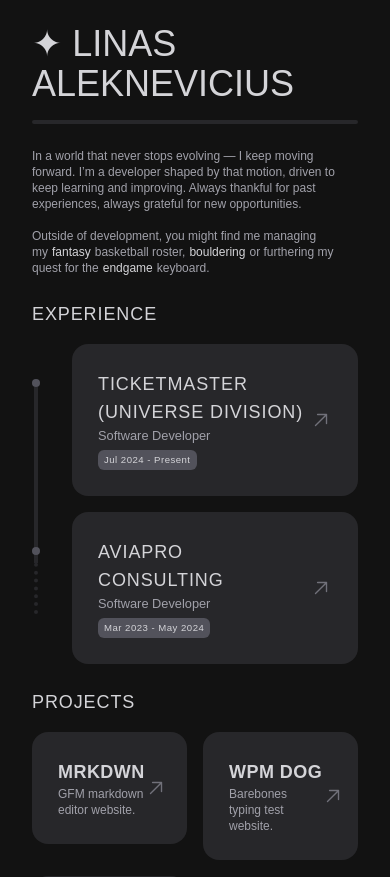
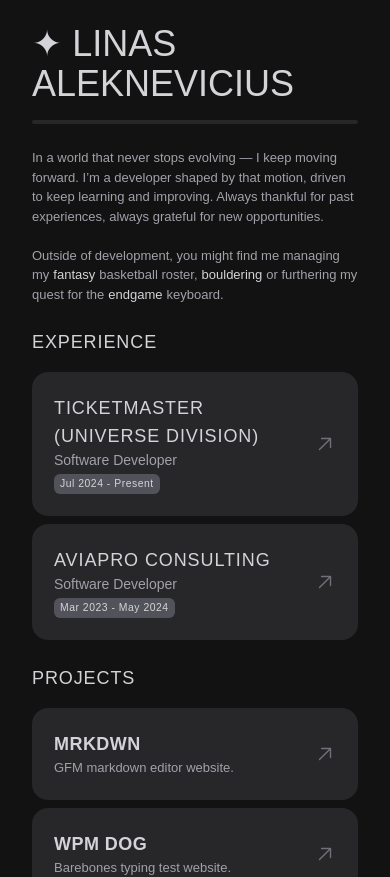
Before and after one commit to bzap/aleknev_dev_v4, a Next.js app: page / in a window 390 px wide. Shown: the top 877 px of the page. Built offline with nearby package versions, Linux system fonts and the light colour scheme; a web font is replaced by a local one.

Commit message:
responsive fixes, padding adjustments

```diff
--- a/src/app/components/About.tsx
+++ b/src/app/components/About.tsx
@@ -8,7 +8,7 @@ const highlightedTextClassName: string =
 const About = () => {
     return (
         <SectionContainer delay={150}>
-            <div className="text-xs text-zinc-500 dark:text-zinc-400">
+            <div className="text-[13px] text-zinc-500 dark:text-zinc-400">
                 <span>
                     In a world that never stops evolving — I keep moving forward.
                     I’m a developer shaped by that motion, driven to keep learning and improving.
--- a/src/app/components/experience/Experience.tsx
+++ b/src/app/components/experience/Experience.tsx
@@ -7,7 +7,7 @@ import SectionContainer from "../elements/SectionContainer";
 const Experience = () => {
     return (
         <SectionContainer delay={300} header="EXPERIENCE">
-            <div className="flex justify-center w-full flex-col gap-4">
+            <div className="flex justify-center w-full flex-col gap-2 sm:gap-4">
                 {experiences.map(
                     ({ workplace, title, duration, link }, index) => {
                         const experiencesLength =
@@ -16,9 +16,9 @@ const Experience = () => {
                         return (
                             <div
                                 key={workplace}
-                                className="flex flex-row base:gap-8 md:gap-10 group"
+                                className="flex flex-row gap-4 group"
                             >
-                                <div className="mt-[35px]">
+                                <div className="sm:block hidden mt-[35px]">
                                     <div className="w-2 h-2 bg-zinc-400 dark:bg-zinc-600 rounded-full border-zinc-400 dark:border-zinc-600 group-hover:dark:bg-zinc-400 group-hover:bg-zinc-500 transition" />
                                     {index < experiencesLength ? (
                                         <div className="h-[150%] border-l-4 border-zinc-300 dark:border-zinc-800 ml-0.5" />
--- a/src/app/components/experience/ExperienceCard.tsx
+++ b/src/app/components/experience/ExperienceCard.tsx
@@ -18,15 +18,15 @@ const ExperienceCard = ({
     return (
         <div className="group cursor-pointer justify-center items-center w-full">
             <a href={link} target="_blank" rel="noreferrer">
-                <div className="p-6 text-zinc-500 bg-zinc-200 dark:bg-zinc-800 dark:text-zinc-300 border-transparent border-2 hover:border-zinc-300 dark:hover:border-zinc-500 text-sm md:hover:bg-zinc-200 md:active:bg-zinc-300 dark:md:hover:bg-zinc-800 dark:md:active:bg-zinc-900 transition rounded-2xl w-full flex justify-between items-center">
+                <div className="p-5 sm:p-6 text-zinc-500 bg-zinc-200 dark:bg-zinc-800 dark:text-zinc-300 border-transparent border-2 hover:border-zinc-300 dark:hover:border-zinc-500 text-sm md:hover:bg-zinc-200 md:active:bg-zinc-300 dark:md:hover:bg-zinc-800 dark:md:active:bg-zinc-900 transition rounded-2xl w-full flex justify-between items-center">
                     <div className="flex flex-col">
                         <span className="text-lg dark:text-zinc-300 tracking-wider text-zinc-600 font-spectral">
                             {workplace}
                         </span>
-                        <span className="text-zinc-500 dark:text-zinc-400 text-[0.80rem]">
+                        <span className="text-zinc-500 dark:text-zinc-400 font-[13px]">
                             {title}
                         </span>
-                        <span className="text-zinc-100 dark:text-zinc-300 w-max bg-zinc-400 dark:bg-zinc-600 px-1.5 tracking-wider mt-1 rounded-md text-[0.60rem]">
+                        <span className="text-zinc-100 dark:text-zinc-300 w-max bg-zinc-400 dark:bg-zinc-600 px-1.5 tracking-wider mt-1 rounded-md text-[0.65rem]">
                             {duration}
                         </span>
                     </div>
--- a/src/app/components/projects/ProjectCard.tsx
+++ b/src/app/components/projects/ProjectCard.tsx
@@ -12,12 +12,12 @@ const ProjectCard = ({ name, desc, link }: ProjectProp) => {
     return (
         <div className="group cursor-pointer justify-center items-center">
             <a href={link} target="_blank" rel="noreferrer">
-                <div className="p-6 text-zinc-500 dark:bg-zinc-800 border-transparent border-2 bg-zinc-200 hover:border-zinc-300 hover:dark:border-zinc-500 dark:text-zinc-300 text-sm group md:hover:bg-zinc-200 md:active:bg-zinc-300 dark:md:hover:bg-zinc-800 dark:md:active:bg-zinc-900 transition rounded-2xl w-full flex justify-between items-center">
+                <div className="p-5 sm:p-6 text-zinc-500 dark:bg-zinc-800 border-transparent border-2 bg-zinc-200 hover:border-zinc-300 hover:dark:border-zinc-500 dark:text-zinc-300 text-sm group md:hover:bg-zinc-200 md:active:bg-zinc-300 dark:md:hover:bg-zinc-800 dark:md:active:bg-zinc-900 transition rounded-2xl w-full flex justify-between items-center">
                     <div className="flex flex-col">
                         <span className="font-bold text-lg text-zinc-600 dark:text-zinc-300 font-spectral tracking-wide text-nowrap">
                             {name}
                         </span>
-                        <span className="text-zinc-500 dark:text-zinc-400 text-xs">
+                        <span className="text-zinc-500 dark:text-zinc-400 text-[13px]">
                             {desc}
                         </span>
                     </div>
--- a/src/app/components/projects/Projects.tsx
+++ b/src/app/components/projects/Projects.tsx
@@ -7,7 +7,7 @@ import { projects } from "@/app/resources/projects";
 const Projects = () => {
     return (
         <SectionContainer delay={450} header="PROJECTS">
-            <div className="grid base:grid-cols-2 sm:grid-cols-3 gap-4 justify-center w-full">
+            <div className="flex flex-col sm:grid sm:grid-cols-3 gap-2 sm:gap-4 justify-center w-full">
                 {projects.map((item, index) => {
                     return (
                         <ProjectCard
--- a/src/app/layout.tsx
+++ b/src/app/layout.tsx
@@ -2,7 +2,7 @@ import React from "react";
 
 import type { Metadata } from "next";
 import { Analytics } from "@vercel/analytics/react";
-import { Corben, Merriweather, Playfair_Display, Rubik, Shrikhand } from "next/font/google";
+import { Corben, Shrikhand } from "next/font/google";
 
 import "./globals.css";
 
@@ -14,7 +14,7 @@ const spectral = Shrikhand({
 });
 
 export const metadata: Metadata = {
-    title: "< LA />",
+    title: "Visual Matter",
     description: "Personal website of Linas Aleknevičius.",
 };
 
```
